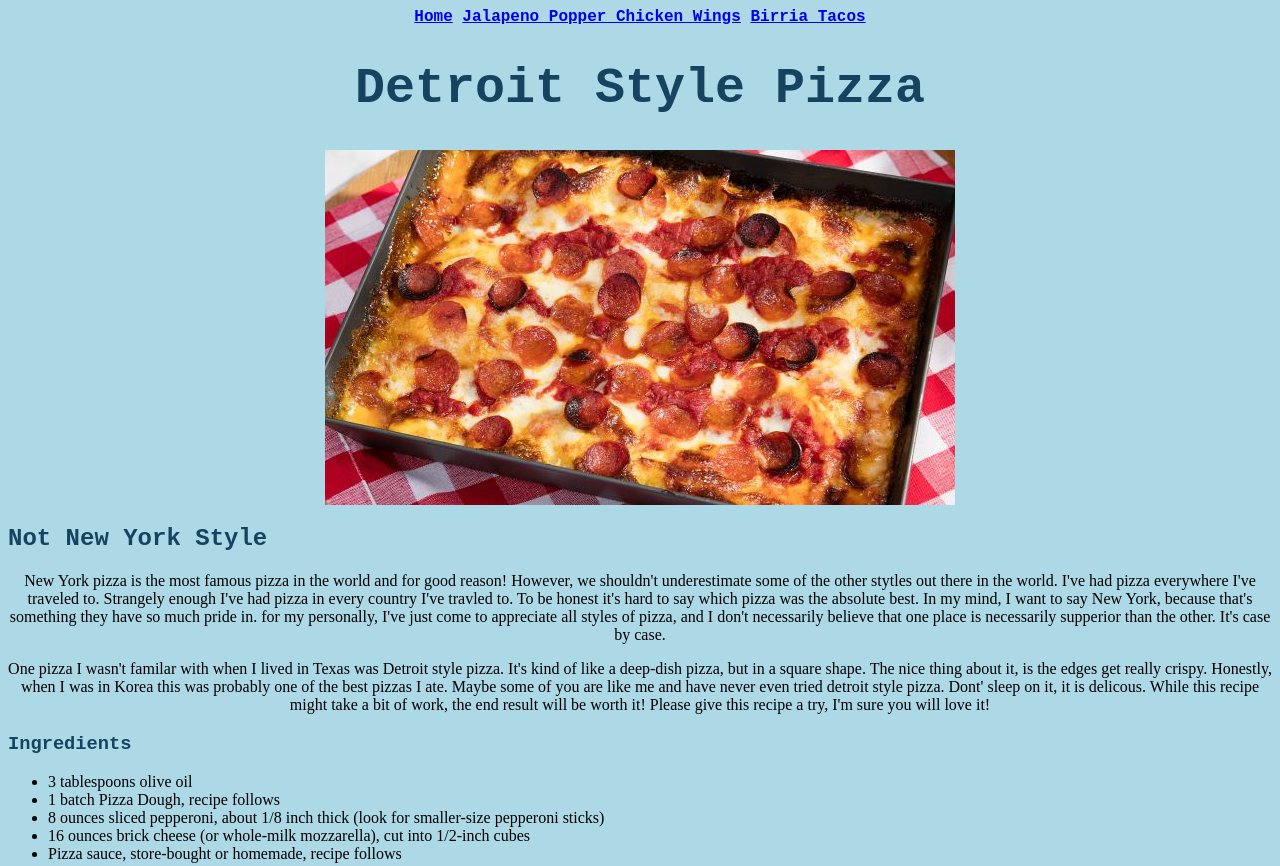
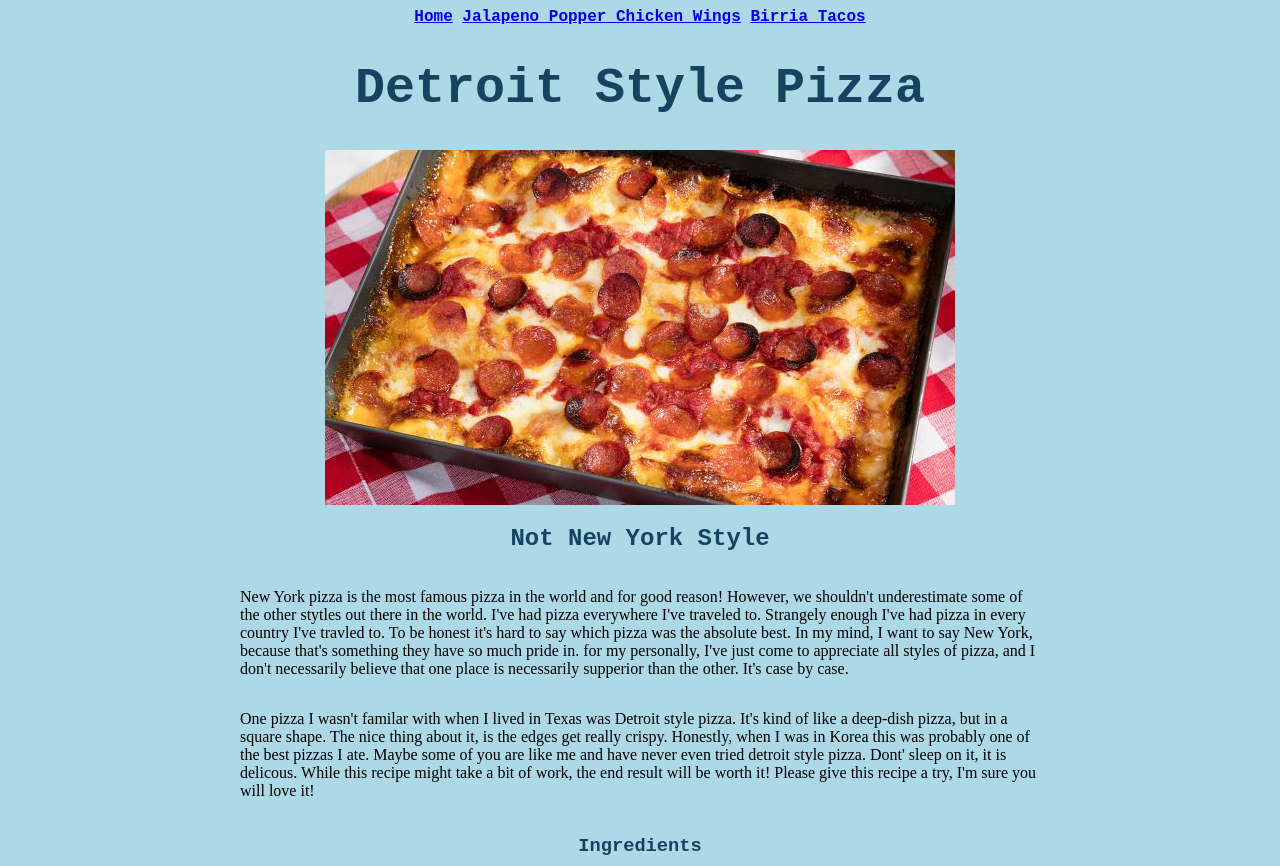
Before and after one commit to kingdallas24/My-Recipes, a plain HTML site: page recipes/pizza.html in a window 1280 px wide. Shown: the top 866 px of the page. Drawn offline with Linux system fonts and the light colour scheme.

Commit message:
Utilize flexbox to better align elements on the pages

```diff
--- a/recipes/pizza.html
+++ b/recipes/pizza.html
@@ -1,5 +1,6 @@
 <!DOCTYPE html>
 <html lang="en">
+
 <head>
     <meta charset="UTF-8">
     <meta http-equiv="X-UA-Compatible" content="IE=edge">
@@ -7,26 +8,44 @@
     <link rel="stylesheet" href="../styles.css">
     <title>Detroit Style Pizza</title>
 </head>
+
 <body>
 
-    <span>
+    <div class="main">
         <nav>
             <a href="../index.html">Home</a>
             <a href="./chicken.html">Jalapeno Popper Chicken Wings</a>
             <a href="./tacos.html">Birria Tacos</a>
         </nav>
-    </span>
+
 
         <h1>Detroit Style Pizza</h1>
-    <div>
+
         <img src="../img/pizza.jpeg" alt="">
         <h2>Not New York Style</h2>
-        <div>
-            <div class="para">
-                <p>New York pizza is the most famous pizza in the world and for good reason! However, we shouldn't underestimate some of the other stytles out there in the world. I've had pizza everywhere I've traveled to. Strangely enough I've had pizza in every country I've travled to. To be honest it's hard to say which pizza was the absolute best. In my mind, I want to say New York, because that's something they have so much pride in. for my personally, I've just come to appreciate all styles of pizza, and I don't necessarily believe that one place is necessarily supperior than the other. It's case by case.</p>
-                <p>One pizza I wasn't familar with when I lived in Texas was Detroit style pizza. It's kind of like a deep-dish pizza, but in a square shape. The nice thing about it, is the edges get really crispy. Honestly, when I was in Korea this was probably one of the best pizzas I ate. Maybe some of you are like me and have never even tried detroit style pizza. Dont' sleep on it, it is delicous. While this recipe might take a bit of work, the end result will be worth it! Please give this recipe a try, I'm sure you will love it!</p>
+
+        <div class="paragraph">
+            <p>New York pizza is the most famous pizza in the world and for good reason! However, we shouldn't
+                underestimate
+                some of the other stytles out there in the world. I've had pizza everywhere I've traveled to. Strangely
+                enough I've had pizza in every country I've travled to. To be honest it's hard to say which pizza was
+                the
+                absolute best. In my mind, I want to say New York, because that's something they have so much pride in.
+                for
+                my personally, I've just come to appreciate all styles of pizza, and I don't necessarily believe that
+                one
+                place is necessarily supperior than the other. It's case by case.</p>
+            <p>One pizza I wasn't familar with when I lived in Texas was Detroit style pizza. It's kind of like a
+                deep-dish
+                pizza, but in a square shape. The nice thing about it, is the edges get really crispy. Honestly, when I
+                was
+                in Korea this was probably one of the best pizzas I ate. Maybe some of you are like me and have never
+                even
+                tried detroit style pizza. Dont' sleep on it, it is delicous. While this recipe might take a bit of
+                work,
+                the end result will be worth it! Please give this recipe a try, I'm sure you will love it!</p>
         </div>
-
+        <div class="additional">
             <h3>Ingredients</h3>
             <ul>
                 <li>3 tablespoons olive oil</li>
@@ -58,16 +77,48 @@
 
             <h4>Steps</h4>
             <ol>
-                <li>Position an oven rack in the bottom of the oven and preheat to the highest temperature setting, 500 to 550 degrees F.</li>
-                <li>Pour the oil in a large, square metal cake pan (or, ideally, an authentic Detroit-style pizza pan). Put the Pizza Dough in the pan and gently stretch it out to fit so the dough reaches the corners. If the dough is being temperamental, set it aside for another 10 minutes to relax and try again.</li>
-                <li>Layer the pepperoni on the dough. Then lay the cheese cubes all over, especially around the perimeter up to the edge of the pan (this creates the coveted crispy cheese crust). Dollop the pizza sauce on top in 3 lines.</li>
-                <li>Bake in the ultra-hot oven until bubbly and golden and a crispy cheese crust has formed, 10 to 15 minutes. Using a fish spatula, loosen up the edges and place on a cutting board. Slice into squares and serve!</li>
-                <li>Put the flour, salt, yeast and sugar in a food processor with a metal blade attachment and pulse to combine. Add 1 cup warm water, then process until a ball forms, about 30 seconds (if a ball does not form, add a bit more flour). Process for another 30 seconds, then roll into a tight ball and place in a lightly oiled bowl. Proof in a warm spot until the dough doubles in size, about 2 hours.</li>
-                <li>Heat a small saucepot over medium heat and add the oil. Add the Italian seasoning and garlic and saute until fragrant; do not let the garlic burn. Add the tomatoes and sugar and season with salt and pepper. Bring to a simmer and simmer until concentrated, about 30 minutes. Set aside to cool.</li>
+                <li>Position an oven rack in the bottom of the oven and preheat to the highest temperature setting, 500
+                    to
+                    550
+                    degrees F.</li>
+                <li>Pour the oil in a large, square metal cake pan (or, ideally, an authentic Detroit-style pizza pan).
+                    Put
+                    the
+                    Pizza Dough in the pan and gently stretch it out to fit so the dough reaches the corners. If the
+                    dough
+                    is
+                    being temperamental, set it aside for another 10 minutes to relax and try again.</li>
+                <li>Layer the pepperoni on the dough. Then lay the cheese cubes all over, especially around the
+                    perimeter up
+                    to
+                    the edge of the pan (this creates the coveted crispy cheese crust). Dollop the pizza sauce on top in
+                    3
+                    lines.</li>
+                <li>Bake in the ultra-hot oven until bubbly and golden and a crispy cheese crust has formed, 10 to 15
+                    minutes.
+                    Using a fish spatula, loosen up the edges and place on a cutting board. Slice into squares and
+                    serve!
+                </li>
+                <li>Put the flour, salt, yeast and sugar in a food processor with a metal blade attachment and pulse to
+                    combine.
+                    Add 1 cup warm water, then process until a ball forms, about 30 seconds (if a ball does not form,
+                    add a
+                    bit
+                    more flour). Process for another 30 seconds, then roll into a tight ball and place in a lightly
+                    oiled
+                    bowl.
+                    Proof in a warm spot until the dough doubles in size, about 2 hours.</li>
+                <li>Heat a small saucepot over medium heat and add the oil. Add the Italian seasoning and garlic and
+                    saute
+                    until
+                    fragrant; do not let the garlic burn. Add the tomatoes and sugar and season with salt and pepper.
+                    Bring
+                    to a
+                    simmer and simmer until concentrated, about 30 minutes. Set aside to cool.</li>
             </ol>
-
-
         </div>
     </div>
+
 </body>
+
 </html>
--- a/styles.css
+++ b/styles.css
@@ -6,15 +6,16 @@
 
 
 h1{
-    text-align: center;
+
     color: #154360;
     font-family: 'Courier New', Courier, monospace;
     font-size: 50px;
+
+
+    /* height: 100px;
+    width: 100px; */
 }
 
-.para {
-    text-align: center;
-}
 
 h2, h3, h4 {
     color: #154360;
@@ -22,17 +23,53 @@ h2, h3, h4 {
 }
 
 img {
-    display: block;
-    margin-left: auto;
-    margin-right: auto;
+
     height: auto;
     width: 630px;
 }
 
 nav {
-    text-align: center;
+
     color: #154360;
     font-family: 'Courier New', Courier, monospace;
     font-weight: bold;
 
 }
+
+
+/* * {
+    border: 2px solid red;
+    box-sizing: border-box;
+  } */
+
+
+.flex {
+    display: flex;
+    flex-direction: column;
+    text-align: center;
+    align-items: center;
+    margin: auto;
+}
+
+.main {
+    display: flex;
+    flex-direction: column;
+    align-items:center;
+
+}
+
+.paragraph {
+    display: flex;
+    flex-direction: column;
+    align-items: center;
+    flex-wrap: wrap;
+    width: 800px;
+
+}
+
+.additional {
+    display: flex;
+    flex-direction: column;
+    align-items: center;
+    width: 800px;
+}
```
Also changed, not shown: index.html (+10 -7 lines), recipes/chicken.html (+43 -17 lines), recipes/tacos.html (+45 -23 lines). Lines whose indentation alone changed are shown as unchanged.
